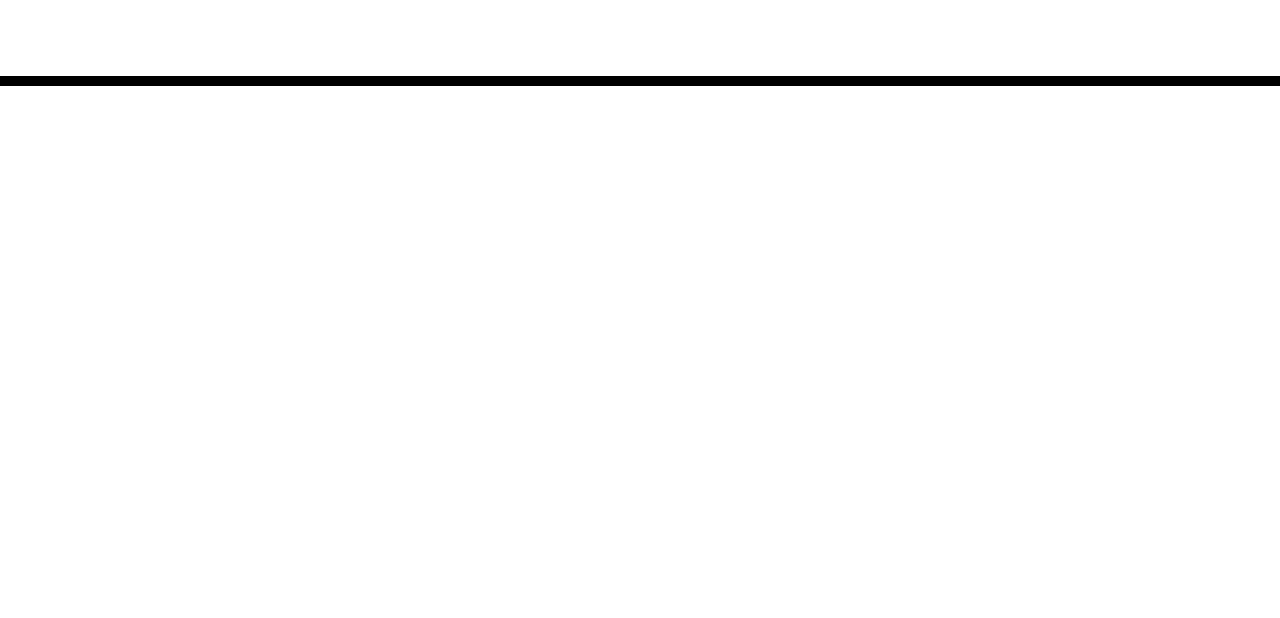
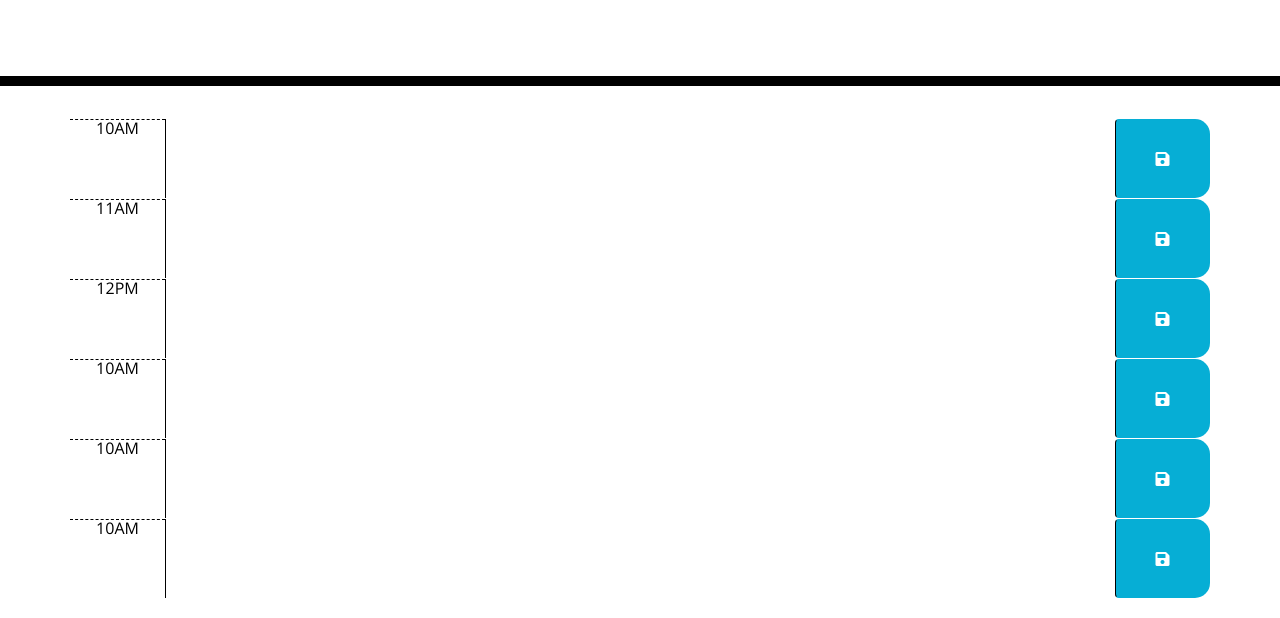
Before and after one commit to Kkadaija25/homework-5, a plain HTML site: page assets/index.html in a window 1280 px wide. Shown: the part 182-800 px from the top of the page. Drawn offline with nearby package versions, Linux system fonts and the light colour scheme.

Commit message:
assets/script.js

```diff
--- a/assets/index.html
+++ b/assets/index.html
@@ -30,6 +30,36 @@
     </header>
     <div class="container">
       <!-- Timeblocks go here -->
+        <div id="9-0-clock" class="row time-block">
+          <div class="col-md-1 hour">10AM</div>
+          <textarea class="col-md-10 description"></textarea>
+          <button class="btn saveBtn col-md-1"><i class="fas fa-save"></i></button>
+        </div>
+        <div id="9-0-clock" class="row time-block">
+          <div class="col-md-1 hour">11AM</div>
+          <textarea class="col-md-10 description"></textarea>
+          <button class="btn saveBtn col-md-1"><i class="fas fa-save"></i></button>
+        </div>
+        <div id="9-0-clock" class="row time-block">
+          <div class="col-md-1 hour">12PM</div>
+          <textarea class="col-md-10 description"></textarea>
+          <button class="btn saveBtn col-md-1"><i class="fas fa-save"></i></button>
+        </div>
+        <div id="9-0-clock" class="row time-block">
+          <div class="col-md-1 hour">10AM</div>
+          <textarea class="col-md-10 description"></textarea>
+          <button class="btn saveBtn col-md-1"><i class="fas fa-save"></i></button>
+        </div>
+        <div id="9-0-clock" class="row time-block">
+          <div class="col-md-1 hour">10AM</div>
+          <textarea class="col-md-10 description"></textarea>
+          <button class="btn saveBtn col-md-1"><i class="fas fa-save"></i></button>
+        </div>
+        <div id="9-0-clock" class="row time-block">
+          <div class="col-md-1 hour">10AM</div>
+          <textarea class="col-md-10 description"></textarea>
+          <button class="btn saveBtn col-md-1"><i class="fas fa-save"></i></button>
+        </div>
     </div>
 
     <script src="https://cdnjs.cloudflare.com/ajax/libs/jquery/3.2.1/jquery.min.js"></script>
```
Also changed, not shown: assets/script.js (added).
